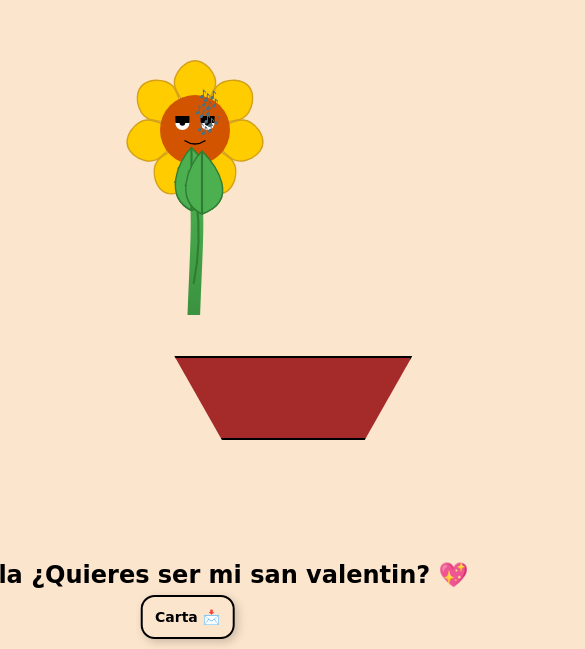
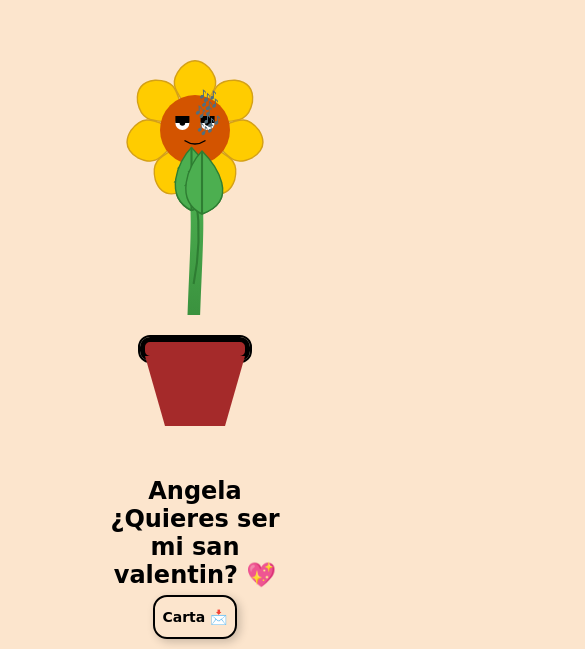
Before and after one commit to R54ba/mi-proyecto, a plain HTML site: page index.html in a window 390 px wide. Shown: the part 195-844 px from the top of the page, 585 px wide, since content can reach past the window. Drawn offline with Linux system fonts and the light colour scheme.

Commit message:
Update styles.css

```diff
--- a/styles.css
+++ b/styles.css
@@ -15,158 +15,100 @@ body {
     svg {
         width: 800px;
         height: 300px;
+    }
 
-}
     .rectangulo {
         width: 160px;
         height: 18px;
         background-color: brown;
-    border: 5px solid black   ack;
+        border: 5px solid black;
         position: absolute;
         top: 50%;
-    left: 605px;
-    transform: translate(-50%, -50%);
-    transform: translateY(110px);
+        left: 50%;
+        transform: translate(-50%, 110px);
         outline: 2px solid black;
         border-radius: 10px;
+    }
 
-}
     .maceta {
         width: 150px;
         height: 100px;
         background-color: brown;
-    clip-path: polygon(20% 0%, 80% 0%, 100% 100%, 0% 100%);
-    border: 2px solid black;
         position: absolute;
         top: 50%;
-    left: 44.7%;
-    transform: translate(-50%, -50%);
-    transform: translateY(129px);
+        left: 50%;
+        transform: translate(-50%, 129px);
         clip-path: polygon(0% 0%, 100% 0%, 80% 100%, 20% 100%);
+    }
 
 
-}
-.tierra {
-    width: 10%;
-    height: 40px;
-    background-color: #4b2e16; /* Marrón oscuro */
-    border-radius: 50% 50% 0 0; /* Redondeado arriba */
-    position: absolute;
-    bottom: 0;
-    box-shadow: inset 0px -5px 10px rgba(0, 0, 0, 0.4); /* Efecto de profundidad */
-    bottom: 230px; /* Sube la tierra 10px más */
-}
+
+
+
+
     @keyframes bailar {
         0% { transform: rotate(0deg); }
-    25% { transform: rotate(-10deg); } /* Se inclina bien a la izquierda */
-    50% { transform: rotate(0deg); } /* Vuelve al centro */
-    75% { transform: rotate(10deg); } /* Se inclina bien a la derecha */
-    100% { transform: rotate(0deg); } /* Regresa al centro */
+        25% { transform: rotate(-10deg); }
+        50% { transform: rotate(0deg); }
+        75% { transform: rotate(10deg); }
+        100% { transform: rotate(0deg); }
     }
 
     #girasol {
-    transform-origin: bottom center; /* Asegura que rote desde la base */
+        transform-origin: bottom center;
         animation: bailar 2.5s infinite ease-in-out;
     }
-.carta{
+
+    .carta {
         border-radius: 14px;
         position: absolute;
         width: 100px;
-        height:40px;
-        border: 2px solid rgb(0, 0, 0);
+        height: 40px;
+        border: 2px solid black;
         display: flex;
         align-items: center;
         justify-content: center;
-        left: 0;
-        transform: translateX(607%);
-        text-decoration: none; /* Quitar subrayado del enlace */
-        font-size: 18px; /* Tamaño del texto */
-            font-weight: bold; /* Negrita */
-            font-family:'patrick Hand',cursive;
-            box-shadow: 3px 3px 10px rgba(0, 0, 0, 0.2); /* Sombra suave */
+        text-decoration: none;
+        font-size: 21px;
+        font-weight: bold;
+        font-family: 'Patrick Hand', cursive;
+        box-shadow: 3px 3px 10px rgba(0, 0, 0, 0.2);
         transition: transform 0.2s ease, background-color 0.3s ease;
-            bottom: 10px; /* Mantiene el texto debajo de la maceta */
-            left: 80%; /* Lo mueve más a la derecha (ajusta el porcentaje si es necesario) */
-            transform: translateX(-62%); /* Ajusta el centrado */
-            font-size: 18px; /* Tamaño del texto */
-            color: rgb(0, 0, 0); /* Color rojo */
-            font-weight: bold; /* Negrita */
-            white-space: nowrap; /* Evita que el texto se divida en varias líneas */
-            left: 51%;
-            font-size: 21px; /* 🔥 LETRAS GRANDES 🔥 */
-            font-family:'patrick Hand',cursive;
-
-    }
-
-
-    #youtube-player {
-        position: absolute;
-        width: 1px;
-        height: 1px;
-        opacity: 0;
+        bottom: 10px;
+        left: 50%;
+        transform: translateX(-50%);
+        color: black;
+        white-space: nowrap;
     }
 
     .texto-san-valentin {
-        position: absolute; /* Mantiene el texto independiente */
-        bottom: 60px; /* Mantiene el texto debajo de la maceta */
-        left: 80%; /* Lo mueve más a la derecha (ajusta el porcentaje si es necesario) */
-        transform: translateX(-50%); /* Ajusta el centrado */
-        font-size: 18px; /* Tamaño del texto */
-        color: rgb(0, 0, 0); /* Color rojo */
-        font-weight: bold; /* Negrita */
-        white-space: nowrap; /* Evita que el texto se divida en varias líneas */
-        left: 51%;
-        font-size: 32px; /* 🔥 LETRAS GRANDES 🔥 */
-        font-family:'patrick Hand',cursive;
+        position: absolute;
+        bottom: 60px;
+        left: 50%;
+        transform: translateX(-50%);
+        font-size: 32px;
+        color: black;
+        font-weight: bold;
+        font-family: 'Patrick Hand', cursive;
     }
 
-    /* Medias Queries para hacer la página responsive sin alterar nada */
     @media (max-width: 768px) {
-    .rectangulo {
-        width: 130px;  /* Ajuste en el ancho */
-        height: 16px;  /* Ajuste en la altura */
-    }
-    .maceta {
-        width: 50%;  /* Ajuste en el tamaño de la maceta */
-        height: 90px;  /* Ajuste en la altura */
-    }
-    .tierra {
-        width: 50%;  /* Ajuste en el tamaño de la tierra */
-        height: 35px;  /* Ajuste en la altura */
-    }
-    .carta {
-        width: 100px;  /* Ajuste en el tamaño de la carta */
-        font-size: 16px;  /* Ajuste en el tamaño de la fuente */
-    }
-    .texto-san-valentin {
-        font-size: 28px;  /* Ajuste en el tamaño del texto */
-    }
-    #girasol {
-        width: 80%;  /* Ajuste en el tamaño del girasol */
-    }
+        .rectangulo { width: 130px; height: 16px; }
+        .maceta { width: 120px; height: 80px; }
+        .tierra { width: 90px; height: 35px; }
+        .carta { width: 90px; font-size: 16px; }
+        .texto-san-valentin { font-size: 28px; }
+        #girasol { width: 80%; }
     }
 
     @media (max-width: 480px) {
-    .rectangulo {
-        width: 100px;  /* Ajuste en el ancho */
-        height: 14px;  /* Ajuste en la altura */
+        .rectangulo { width: 100px; height: 14px; }
+        .maceta { width: 100px; height: 70px; }
+        .tierra { width: 80px; height: 30px; }
+        .carta { width: 80px; font-size: 14px; }
+        .texto-san-valentin { font-size: 24px; }
+        #girasol { width: 70%; }
     }
-    .maceta {
-        width: 60%;  /* Ajuste en el tamaño de la maceta */
-        height: 80px;  /* Ajuste en la altura */
+    #youtube-player {
+        display: none;
     }
-    .tierra {
-        width: 60%;  /* Ajuste en el tamaño de la tierra */
-        height: 30px;  /* Ajuste en la altura */
-    }
-    .carta {
-        width: 90px;  /* Ajuste en el tamaño de la carta */
-        font-size: 14px;  /* Ajuste en el tamaño de la fuente */
-    }
-    .texto-san-valentin {
-        font-size: 24px;  /* Ajuste en el tamaño del texto */
-    }
-    #girasol {
-        width: 70%;  /* Ajuste en el tamaño del girasol */
-    }
-}
```
Lines whose indentation alone changed are shown as unchanged.
